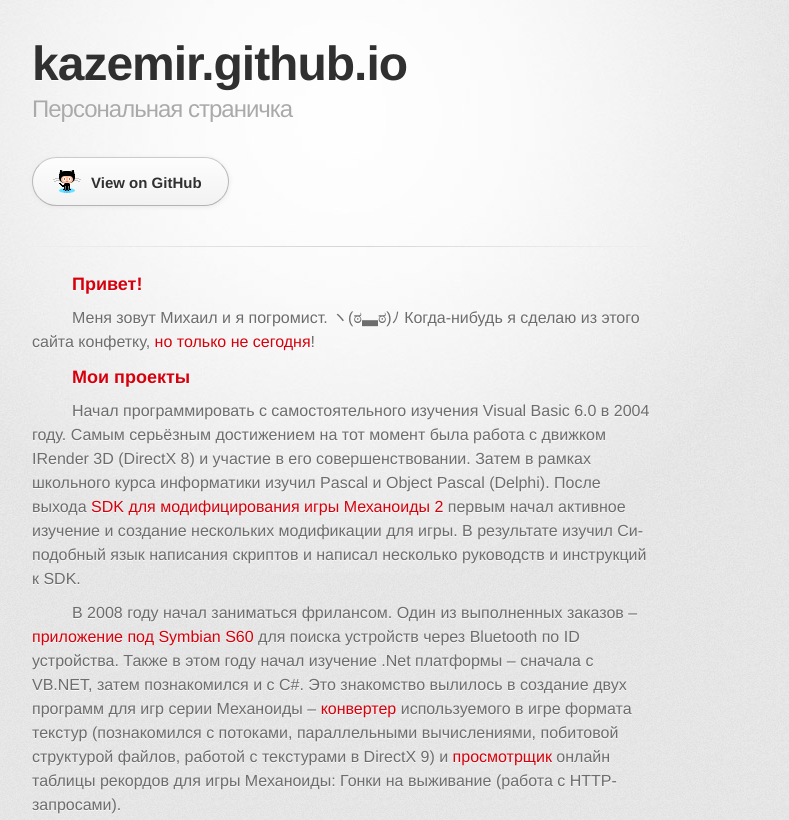
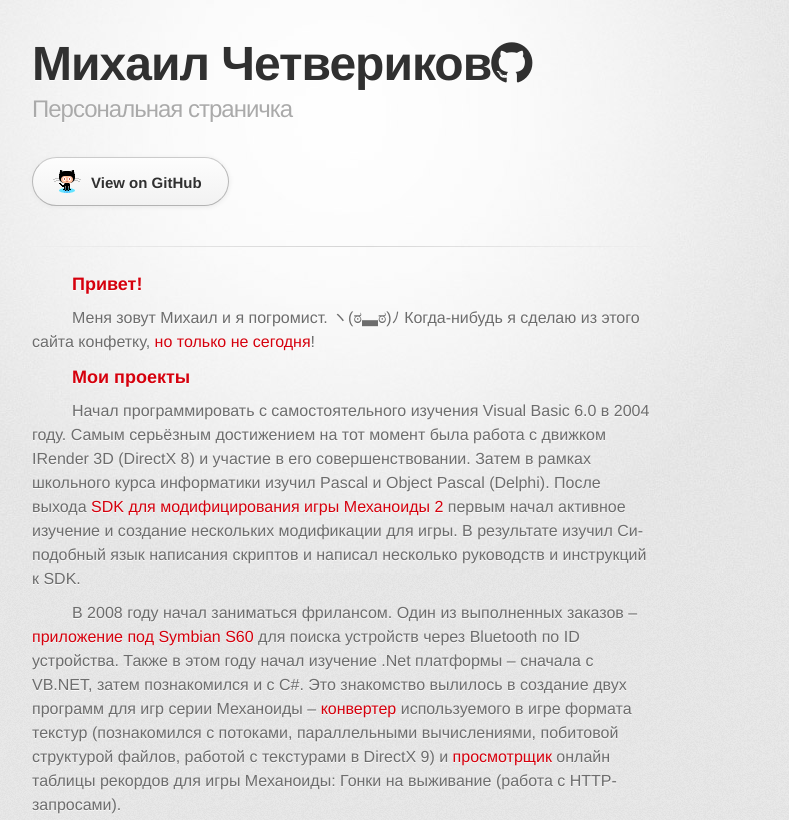
Before and after one commit to Kazemir/kazemir.github.io, a plain HTML site: page index.html in a window 1280 px wide. Shown: the top 820 px of the page, without its empty margins (298-1087 px from the left). Drawn offline with nearby package versions, Linux system fonts and the light colour scheme; a web font is replaced by a local one.

Commit message:
Font Awesome test

```diff
--- a/index.html
+++ b/index.html
@@ -11,6 +11,9 @@
     <script src="//html5shiv.googlecode.com/svn/trunk/html5.js"></script>
     <![endif]-->
     <title>Kazemir</title>
+
+    <!-- Add Font Awesome -->
+    <link rel="stylesheet" href="//maxcdn.bootstrapcdn.com/font-awesome/4.3.0/css/font-awesome.min.css">
 
     <!-- Add jQuery library -->
     <script type="text/javascript" src="http://code.jquery.com/jquery-latest.min.js"></script>
@@ -38,7 +41,7 @@
       <div class="inner">
 
         <header>
-          <h1>kazemir.github.io</h1>
+          <h1>Михаил Четвериков<i class="fa fa-github"></i></h1>
           <h2>Персональная страничка</h2>
         </header>
 
```
Also changed, not shown: pictures/main/radiometr.jpg.
